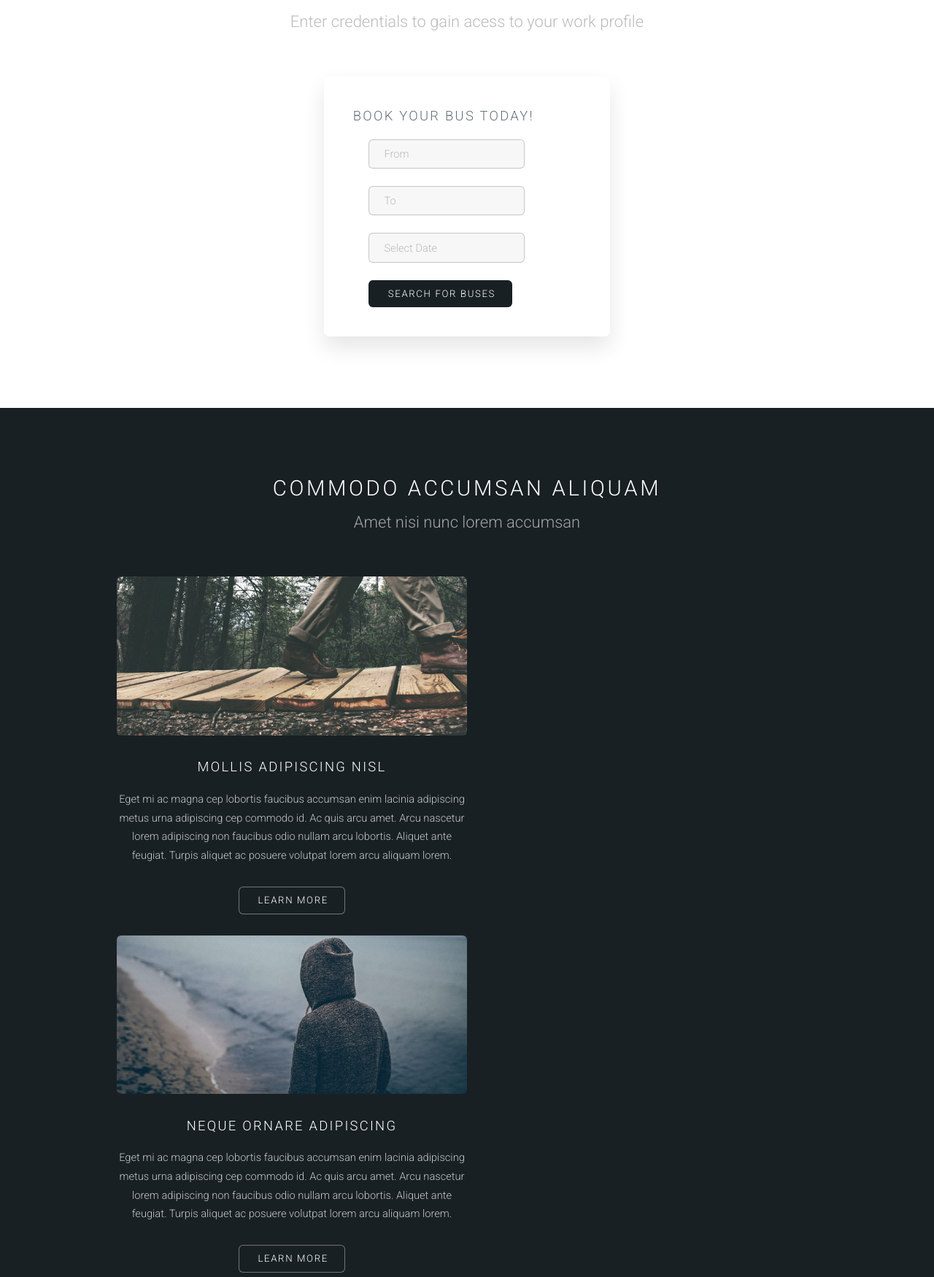
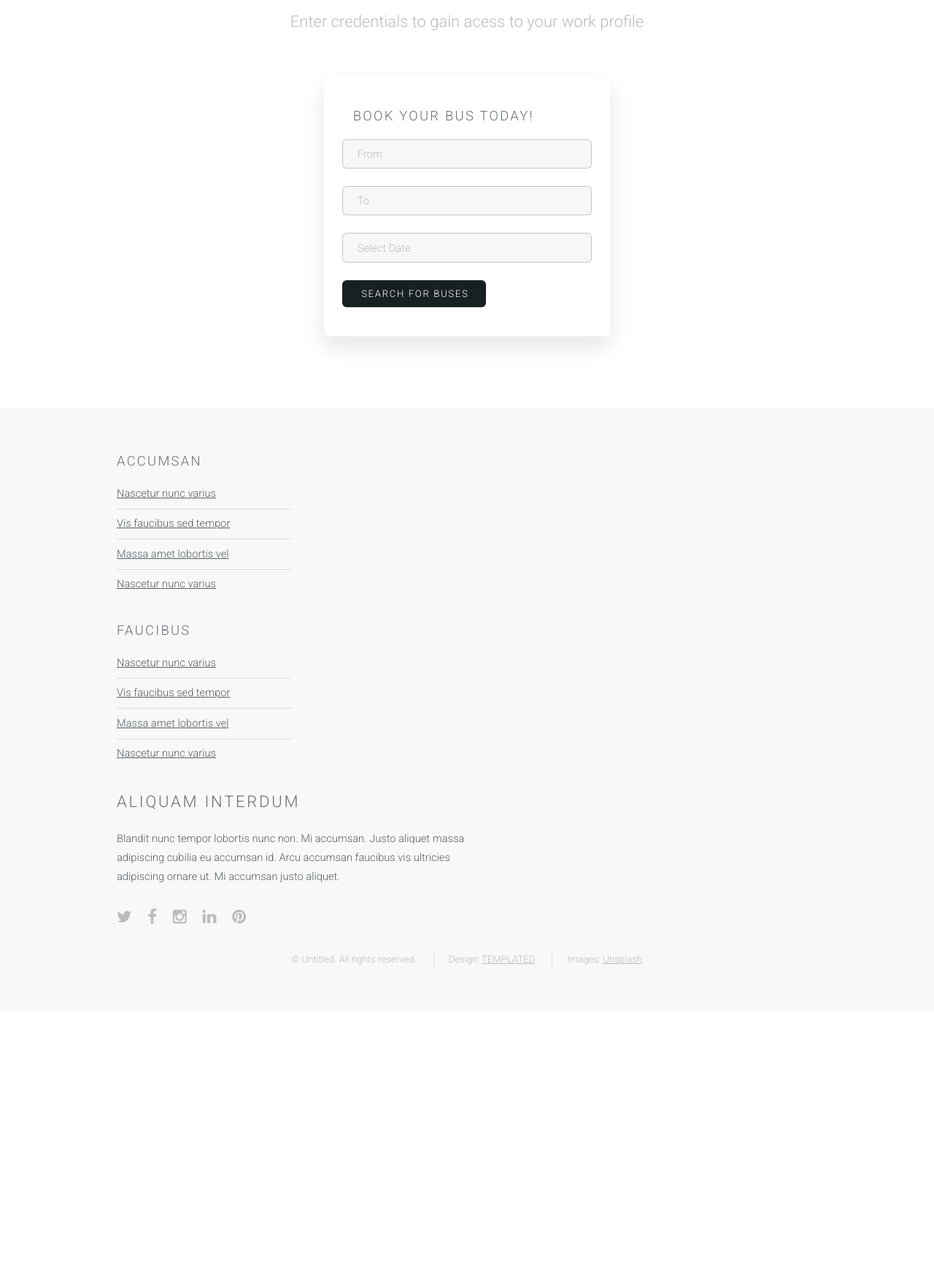
Before and after one commit to lingxiao14122/employee-management-system, a PHP site: page /login.html in a window 1280 px wide. Shown: the part 170-1920 px from the top of the page at 73% size. After the commit the page ends 1497 px from the top, so only its background shows below. Run offline with PHP 8.4, Linux system fonts and the light colour scheme.

Commit message:
-login page up
the forms in login page is good now

```diff
--- a/templated-ion/css/style.css
+++ b/templated-ion/css/style.css
@@ -1141,18 +1141,19 @@
 .align-items-center {
   -webkit-box-align: center !important;
   -ms-flex-align: center !important;
-	align-items: center !important; }
+  align-items: center !important;
+}
 
 .mb-md-4,
 .my-md-4 {
   margin-bottom: 1.5rem !important;
 }
 
-
 .book-form .form-control {
   border-color: rgba(0, 0, 0, 0.2);
   padding-left: 20px;
-	padding-right: 20px; }
+  padding-right: 20px;
+}
 
 .centerrr {
   margin: auto;
@@ -1160,3 +1161,94 @@
   /*border: 1px solid rgb(179, 179, 179);*/
   padding: 10px;
 }
+
+@media (min-width: 768px) {
+  .col-md {
+    -ms-flex-preferred-size: 0;
+    flex-basis: 0;
+    -webkit-box-flex: 1;
+    -ms-flex-positive: 1;
+    flex-grow: 1;
+    max-width: 100%;
+  }
+  .col-md-auto {
+    -webkit-box-flex: 0;
+    -ms-flex: 0 0 auto;
+    flex: 0 0 auto;
+    width: auto;
+    max-width: 100%;
+  }
+  .col-md-1 {
+    -webkit-box-flex: 0;
+    -ms-flex: 0 0 8.33333%;
+    flex: 0 0 8.33333%;
+    max-width: 8.33333%;
+  }
+  .col-md-2 {
+    -webkit-box-flex: 0;
+    -ms-flex: 0 0 16.66667%;
+    flex: 0 0 16.66667%;
+    max-width: 16.66667%;
+  }
+  .col-md-3 {
+    -webkit-box-flex: 0;
+    -ms-flex: 0 0 25%;
+    flex: 0 0 25%;
+    max-width: 25%;
+  }
+  .col-md-4 {
+    -webkit-box-flex: 0;
+    -ms-flex: 0 0 33.33333%;
+    flex: 0 0 33.33333%;
+    max-width: 33.33333%;
+  }
+  .col-md-5 {
+    -webkit-box-flex: 0;
+    -ms-flex: 0 0 41.66667%;
+    flex: 0 0 41.66667%;
+    max-width: 41.66667%;
+  }
+  .col-md-6 {
+    -webkit-box-flex: 0;
+    -ms-flex: 0 0 50%;
+    flex: 0 0 50%;
+    max-width: 50%;
+  }
+  .col-md-7 {
+    -webkit-box-flex: 0;
+    -ms-flex: 0 0 58.33333%;
+    flex: 0 0 58.33333%;
+    max-width: 58.33333%;
+  }
+  .col-md-8 {
+    -webkit-box-flex: 0;
+    -ms-flex: 0 0 66.66667%;
+    flex: 0 0 66.66667%;
+    max-width: 66.66667%;
+  }
+  .col-md-9 {
+    -webkit-box-flex: 0;
+    -ms-flex: 0 0 75%;
+    flex: 0 0 75%;
+    max-width: 75%;
+  }
+  .col-md-10 {
+    -webkit-box-flex: 0;
+    -ms-flex: 0 0 83.33333%;
+    flex: 0 0 83.33333%;
+    max-width: 83.33333%;
+  }
+  .col-md-11 {
+    -webkit-box-flex: 0;
+    -ms-flex: 0 0 91.66667%;
+    flex: 0 0 91.66667%;
+    max-width: 91.66667%;
+  }
+  .col-md-12 {
+    -webkit-box-flex: 0;
+    -ms-flex: 0 0 100%;
+    flex: 0 0 100%;
+	max-width: 100%;
+	padding-left: 0px;
+  }
+}
--- a/templated-ion/login.html
+++ b/templated-ion/login.html
@@ -20,6 +20,7 @@
       <link rel="stylesheet" href="css/style.css" />
       <link rel="stylesheet" href="css/style-xlarge.css" />
     </noscript>
+
   </head>
   <body id="top">
     <!-- Header -->
@@ -73,106 +74,7 @@
       </div>
     </section>
 
-    <!-- Two -->
-    <section id="two" class="wrapper style2">
-      <header class="major">
-        <h2>Commodo accumsan aliquam</h2>
-        <p>Amet nisi nunc lorem accumsan</p>
-      </header>
-      <div class="container">
-        <div class="roww">
-          <div class="6u">
-            <section class="special">
-              <a href="#" class="image fit"
-                ><img src="images/pic01.jpg" alt=""
-              /></a>
-              <h3>Mollis adipiscing nisl</h3>
-              <p>
-                Eget mi ac magna cep lobortis faucibus accumsan enim lacinia
-                adipiscing metus urna adipiscing cep commodo id. Ac quis arcu
-                amet. Arcu nascetur lorem adipiscing non faucibus odio nullam
-                arcu lobortis. Aliquet ante feugiat. Turpis aliquet ac posuere
-                volutpat lorem arcu aliquam lorem.
-              </p>
-              <ul class="actions">
-                <li><a href="#" class="button alt">Learn More</a></li>
-              </ul>
-            </section>
-          </div>
-          <div class="6u">
-            <section class="special">
-              <a href="#" class="image fit"
-                ><img src="images/pic02.jpg" alt=""
-              /></a>
-              <h3>Neque ornare adipiscing</h3>
-              <p>
-                Eget mi ac magna cep lobortis faucibus accumsan enim lacinia
-                adipiscing metus urna adipiscing cep commodo id. Ac quis arcu
-                amet. Arcu nascetur lorem adipiscing non faucibus odio nullam
-                arcu lobortis. Aliquet ante feugiat. Turpis aliquet ac posuere
-                volutpat lorem arcu aliquam lorem.
-              </p>
-              <ul class="actions">
-                <li><a href="#" class="button alt">Learn More</a></li>
-              </ul>
-            </section>
-          </div>
-        </div>
-      </div>
-    </section>
 
-    <!-- Three -->
-    <section id="three" class="wrapper style1">
-      <div class="container">
-        <div class="roww">
-          <div class="8u">
-            <section>
-              <h2>Mollis ut adipiscing</h2>
-              <a href="#" class="image fit"
-                ><img src="images/pic03.jpg" alt=""
-              /></a>
-              <p>
-                Vis accumsan feugiat adipiscing nisl amet adipiscing accumsan
-                blandit accumsan sapien blandit ac amet faucibus aliquet
-                placerat commodo. Interdum ante aliquet commodo accumsan vis
-                phasellus adipiscing. Ornare a in lacinia. Vestibulum accumsan
-                ac metus massa tempor. Accumsan in lacinia ornare massa amet. Ac
-                interdum ac non praesent. Cubilia lacinia interdum massa
-                faucibus blandit nullam. Accumsan phasellus nunc integer.
-                Accumsan euismod nunc adipiscing lacinia erat ut sit. Arcu amet.
-                Id massa aliquet arcu accumsan lorem amet accumsan commodo odio
-                cubilia ac eu interdum placerat placerat arcu commodo lobortis
-                adipiscing semper ornare pellentesque.
-              </p>
-            </section>
-          </div>
-          <div class="4u">
-            <section>
-              <h3>Magna massa blandit</h3>
-              <p>
-                Feugiat amet accumsan ante aliquet feugiat accumsan. Ante
-                blandit accumsan eu amet tortor non lorem felis semper. Interdum
-                adipiscing orci feugiat penatibus adipiscing col cubilia lorem
-                ipsum dolor sit amet feugiat consequat.
-              </p>
-              <ul class="actions">
-                <li><a href="#" class="button alt">Learn More</a></li>
-              </ul>
-            </section>
-            <hr />
-            <section>
-              <h3>Ante sed commodo</h3>
-              <ul class="alt">
-                <li><a href="#">Erat blandit risus vis adipiscing</a></li>
-                <li><a href="#">Tempus ultricies faucibus amet</a></li>
-                <li><a href="#">Arcu commodo non adipiscing quis</a></li>
-                <li><a href="#">Accumsan vis lacinia semper</a></li>
-              </ul>
-            </section>
-          </div>
-        </div>
-      </div>
-    </section>
 
     <!-- Footer -->
     <footer id="footer">
```
Lines whose indentation alone changed are shown as unchanged.
